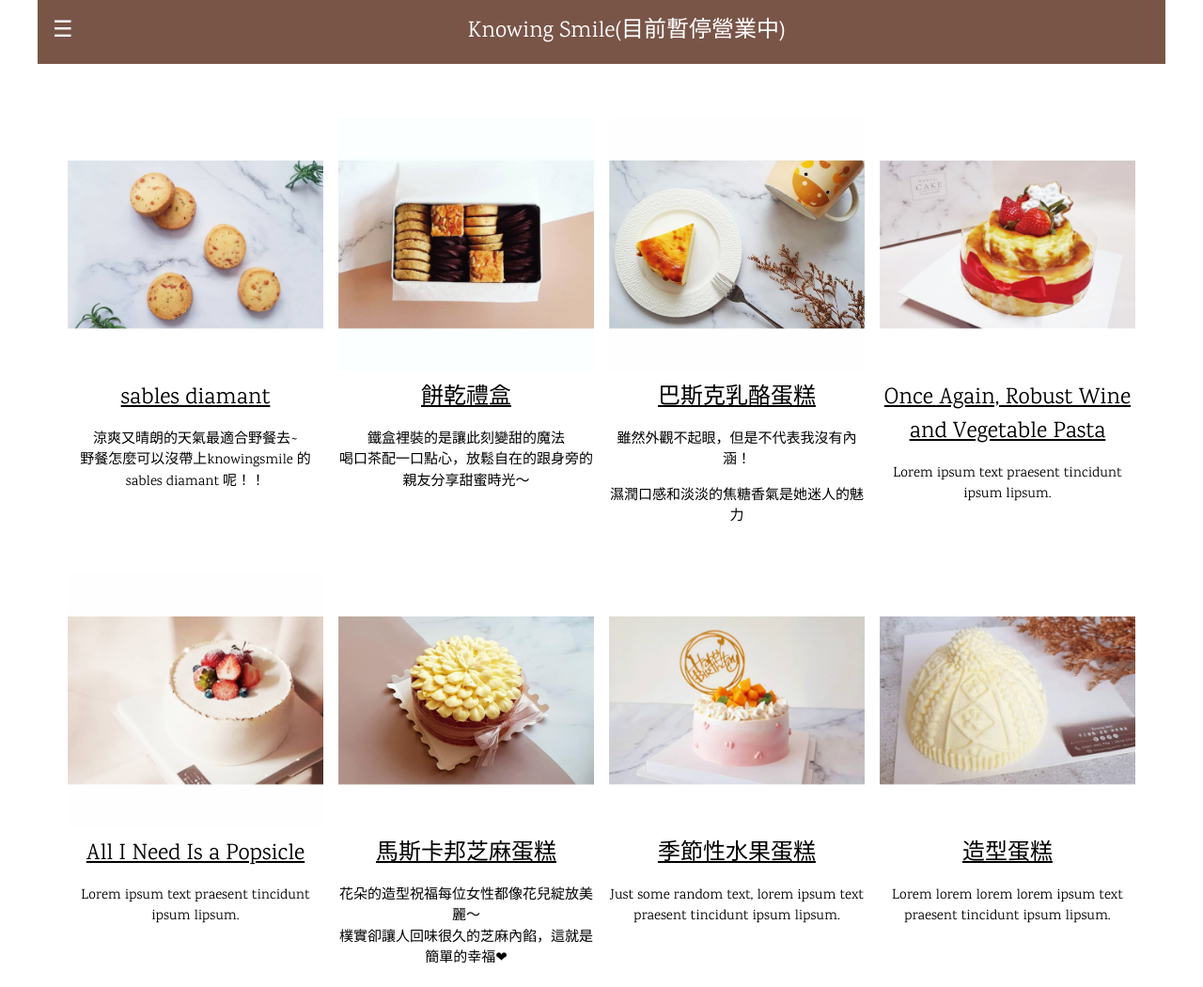
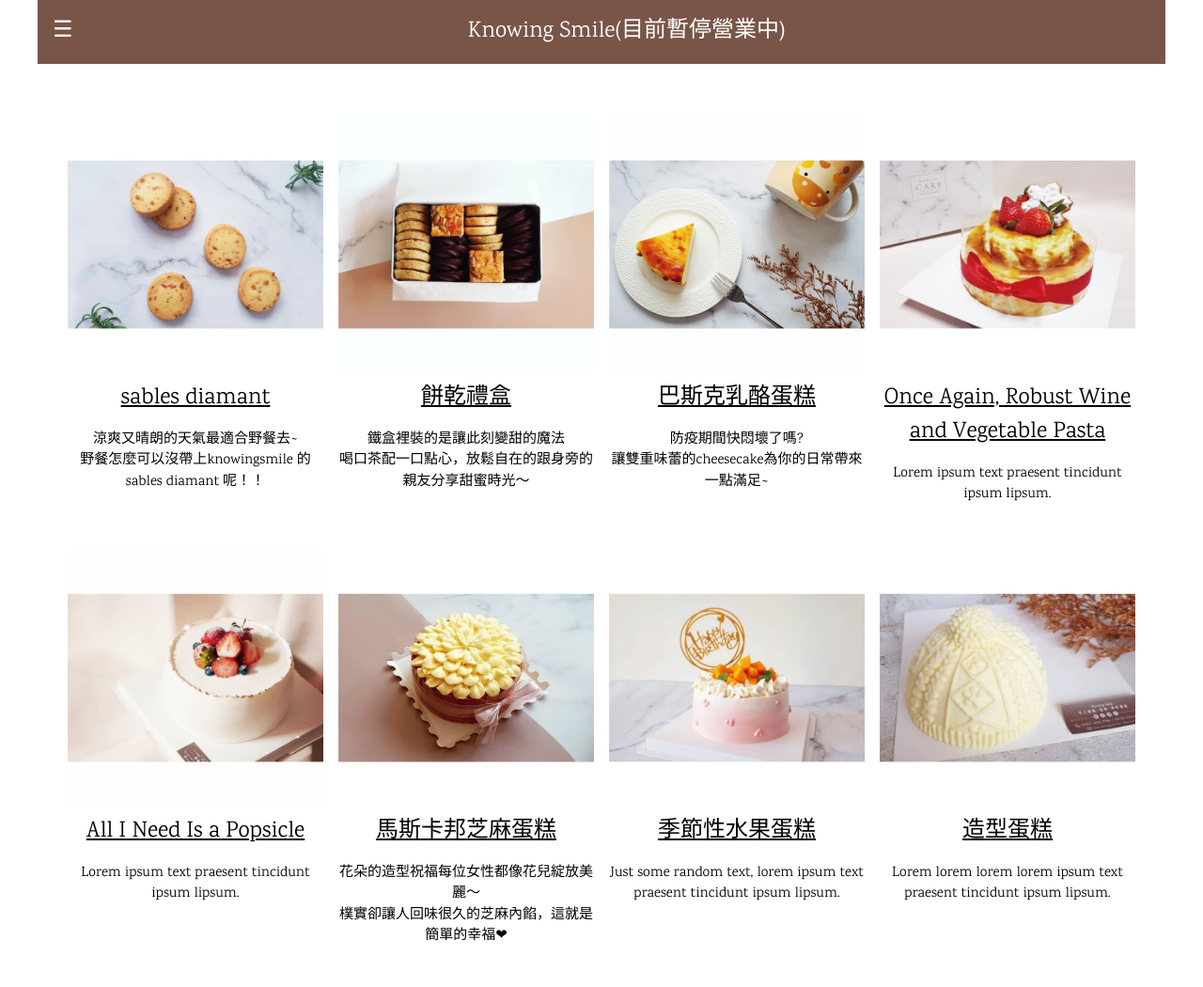
Before and after one commit to knowingsmile/knowingsmile.github.io, a plain HTML site: page index.html in a window 1280 px wide. Shown: the top 1050 px of the page at 94% size. Drawn offline with nearby package versions, Linux system fonts and the light colour scheme.

Commit message:
Update index.html

```diff
--- a/index.html
+++ b/index.html
@@ -59,8 +59,8 @@ body,h1,h2,h3,h4,h5,h6 {font-family: "Karma", sans-serif}
         <img src="ECimages/Basque.jpg" alt="Cherries" style="width:100%">
         <h3>巴斯克乳酪蛋糕</h3>
       </a>
-        <p>雖然外觀不起眼，但是不代表我沒有內涵！</p>
-      <p>濕潤口感和淡淡的焦糖香氣是她迷人的魅力</p>
+        <p>防疫期間快悶壞了嗎?<br>
+           讓雙重味蕾的cheesecake為你的日常帶來一點滿足~</p>
     </div>
     <div class="w3-quarter">
       <a href="EC_details4.html">
```
